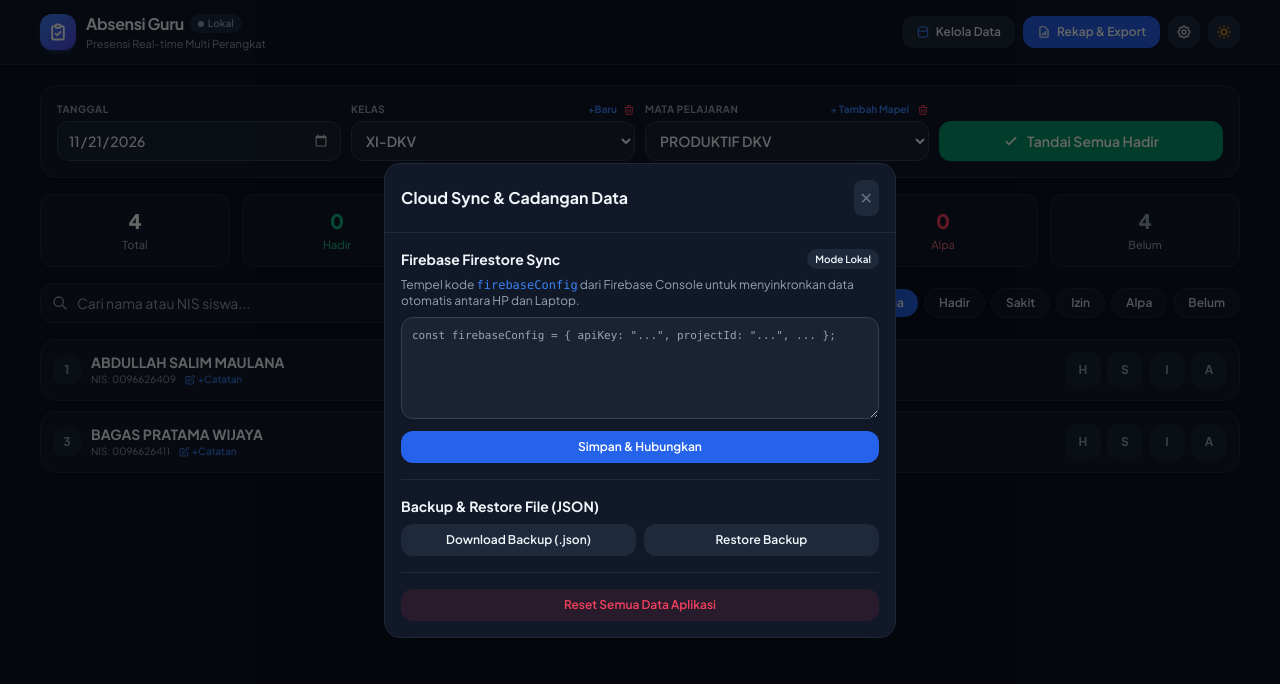
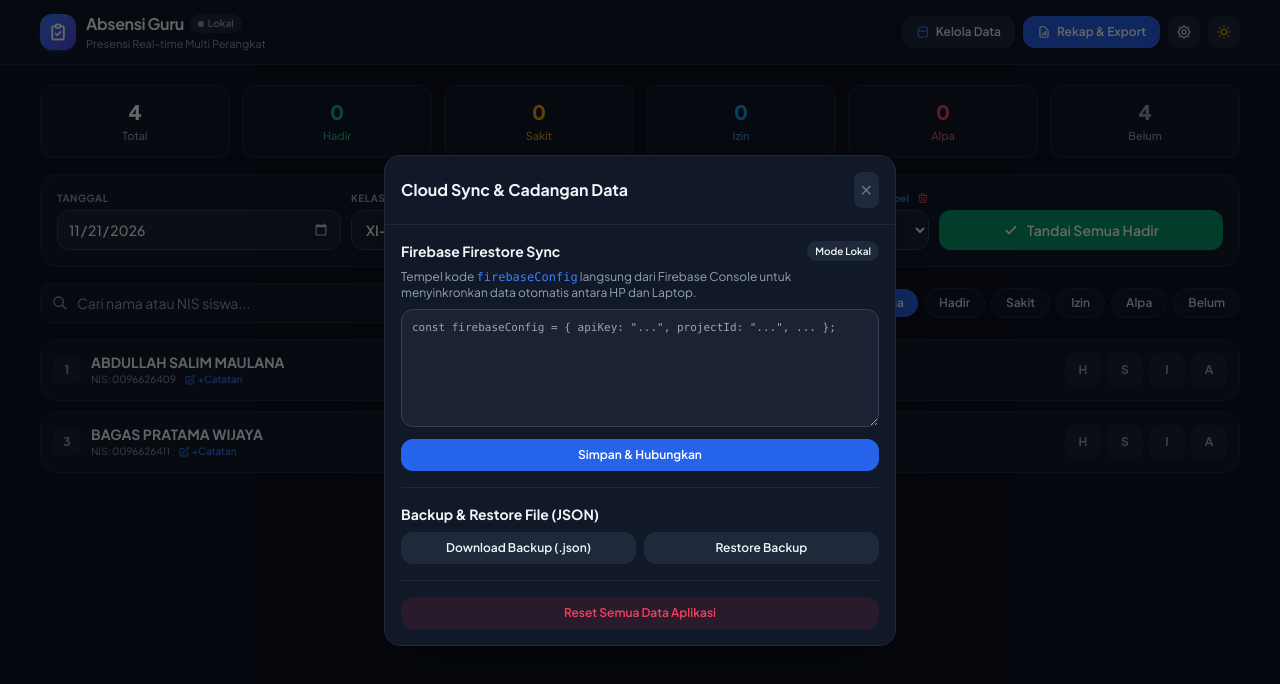
Before and after one commit to Jmldn87/absenjmldn, a plain HTML site: page index.html in a window 1280 px wide. Both pictures are taken after a click on the button "Lokal". Drawn offline with nearby package versions, Linux system fonts and the light colour scheme.

Commit message:
Add files via upload

```diff
--- a/index.html
+++ b/index.html
@@ -86,7 +86,35 @@
   <!-- MAIN CONTAINER (FLUID RESPONSIVE) -->
   <main class="w-full max-w-[1600px] mx-auto px-3 sm:px-6 lg:px-10 pt-3 sm:pt-5 space-y-3 sm:space-y-4">
 
-    <!-- CONTROL CARD (1 ROW ON LARGE DESKTOP, 2 ROWS ON MOBILE) -->
+    <!-- 1. SUMMARY STRIP (PALING DEPAN / ATAS) -->
+    <section class="grid grid-cols-6 gap-1.5 sm:gap-3">
+      <div class="bg-white dark:bg-[#111827] rounded-xl p-2 sm:p-3 border border-slate-200/80 dark:border-slate-800 text-center shadow-2xs">
+        <div id="statTotal" class="text-sm sm:text-xl font-extrabold text-slate-800 dark:text-white leading-tight">0</div>
+        <div class="text-[9px] sm:text-[11px] font-medium text-slate-400 mt-0.5">Total</div>
+      </div>
+      <div class="bg-white dark:bg-[#111827] rounded-xl p-2 sm:p-3 border border-slate-200/80 dark:border-slate-800 text-center shadow-2xs">
+        <div id="statH" class="text-sm sm:text-xl font-extrabold text-emerald-500 leading-tight">0</div>
+        <div class="text-[9px] sm:text-[11px] font-medium text-emerald-600/80 dark:text-emerald-400/80 mt-0.5">Hadir</div>
+      </div>
+      <div class="bg-white dark:bg-[#111827] rounded-xl p-2 sm:p-3 border border-slate-200/80 dark:border-slate-800 text-center shadow-2xs">
+        <div id="statS" class="text-sm sm:text-xl font-extrabold text-amber-500 leading-tight">0</div>
+        <div class="text-[9px] sm:text-[11px] font-medium text-amber-600/80 dark:text-amber-400/80 mt-0.5">Sakit</div>
+      </div>
+      <div class="bg-white dark:bg-[#111827] rounded-xl p-2 sm:p-3 border border-slate-200/80 dark:border-slate-800 text-center shadow-2xs">
+        <div id="statI" class="text-sm sm:text-xl font-extrabold text-sky-500 leading-tight">0</div>
+        <div class="text-[9px] sm:text-[11px] font-medium text-sky-600/80 dark:text-sky-400/80 mt-0.5">Izin</div>
+      </div>
+      <div class="bg-white dark:bg-[#111827] rounded-xl p-2 sm:p-3 border border-slate-200/80 dark:border-slate-800 text-center shadow-2xs">
+        <div id="statA" class="text-sm sm:text-xl font-extrabold text-rose-500 leading-tight">0</div>
+        <div class="text-[9px] sm:text-[11px] font-medium text-rose-600/80 dark:text-rose-400/80 mt-0.5">Alpa</div>
+      </div>
+      <div class="bg-white dark:bg-[#111827] rounded-xl p-2 sm:p-3 border border-slate-200/80 dark:border-slate-800 text-center shadow-2xs">
+        <div id="statBelum" class="text-sm sm:text-xl font-extrabold text-slate-400 leading-tight">0</div>
+        <div class="text-[9px] sm:text-[11px] font-medium text-slate-400 mt-0.5">Belum</div>
+      </div>
+    </section>
+
+    <!-- 2. CONTROL CARD (1 ROW ON LARGE DESKTOP, 2 ROWS ON MOBILE) -->
     <section class="bg-white dark:bg-[#111827] rounded-2xl p-3 sm:p-4 border border-slate-200/80 dark:border-slate-800 shadow-sm">
       <div class="grid grid-cols-2 lg:grid-cols-12 gap-2.5 lg:items-end">
         <!-- Tanggal -->
@@ -133,35 +161,7 @@
       </div>
     </section>
 
-    <!-- SUMMARY STRIP -->
-    <section class="grid grid-cols-6 gap-1.5 sm:gap-3">
-      <div class="bg-white dark:bg-[#111827] rounded-xl p-2 sm:p-3 border border-slate-200/80 dark:border-slate-800 text-center">
-        <div id="statTotal" class="text-sm sm:text-xl font-extrabold text-slate-800 dark:text-white leading-tight">0</div>
-        <div class="text-[9px] sm:text-[11px] font-medium text-slate-400 mt-0.5">Total</div>
-      </div>
-      <div class="bg-white dark:bg-[#111827] rounded-xl p-2 sm:p-3 border border-slate-200/80 dark:border-slate-800 text-center">
-        <div id="statH" class="text-sm sm:text-xl font-extrabold text-emerald-500 leading-tight">0</div>
-        <div class="text-[9px] sm:text-[11px] font-medium text-emerald-600/80 dark:text-emerald-400/80 mt-0.5">Hadir</div>
-      </div>
-      <div class="bg-white dark:bg-[#111827] rounded-xl p-2 sm:p-3 border border-slate-200/80 dark:border-slate-800 text-center">
-        <div id="statS" class="text-sm sm:text-xl font-extrabold text-amber-500 leading-tight">0</div>
-        <div class="text-[9px] sm:text-[11px] font-medium text-amber-600/80 dark:text-amber-400/80 mt-0.5">Sakit</div>
-      </div>
-      <div class="bg-white dark:bg-[#111827] rounded-xl p-2 sm:p-3 border border-slate-200/80 dark:border-slate-800 text-center">
-        <div id="statI" class="text-sm sm:text-xl font-extrabold text-sky-500 leading-tight">0</div>
-        <div class="text-[9px] sm:text-[11px] font-medium text-sky-600/80 dark:text-sky-400/80 mt-0.5">Izin</div>
-      </div>
-      <div class="bg-white dark:bg-[#111827] rounded-xl p-2 sm:p-3 border border-slate-200/80 dark:border-slate-800 text-center">
-        <div id="statA" class="text-sm sm:text-xl font-extrabold text-rose-500 leading-tight">0</div>
-        <div class="text-[9px] sm:text-[11px] font-medium text-rose-600/80 dark:text-rose-400/80 mt-0.5">Alpa</div>
-      </div>
-      <div class="bg-white dark:bg-[#111827] rounded-xl p-2 sm:p-3 border border-slate-200/80 dark:border-slate-800 text-center">
-        <div id="statBelum" class="text-sm sm:text-xl font-extrabold text-slate-400 leading-tight">0</div>
-        <div class="text-[9px] sm:text-[11px] font-medium text-slate-400 mt-0.5">Belum</div>
-      </div>
-    </section>
-
-    <!-- SEARCH & FILTER PILLS (SIDE BY SIDE ON DESKTOP) -->
+    <!-- 3. SEARCH & FILTER PILLS (SIDE BY SIDE ON DESKTOP) -->
     <section class="flex flex-col md:flex-row md:items-center justify-between gap-2.5">
       <div class="relative flex-1">
         <svg class="w-4 h-4 text-slate-400 absolute left-3 top-1/2 -translate-y-1/2" fill="none" stroke="currentColor" viewBox="0 0 24 24"><path stroke-linecap="round" stroke-linejoin="round" stroke-width="2" d="M21 21l-6-6m2-5a7 7 0 11-14 0 7 7 0 0114 0z"></path></svg>
@@ -178,7 +178,7 @@
       </div>
     </section>
 
-    <!-- STUDENT ATTENDANCE LIST (1 COL MOBILE, 2 COLS DESKTOP) -->
+    <!-- 4. STUDENT ATTENDANCE LIST (1 COL MOBILE, 2 COLS DESKTOP) -->
     <section id="studentListContainer" class="grid grid-cols-1 lg:grid-cols-2 gap-2.5">
       <!-- Rendered dynamically by JS -->
     </section>
@@ -321,8 +321,8 @@
             <span class="font-bold text-sm">Firebase Firestore Sync</span>
             <span id="settingsCloudStatus" class="px-2 py-0.5 rounded-full text-[10px] font-semibold bg-slate-200 dark:bg-slate-800">Mode Lokal</span>
           </div>
-          <p class="text-slate-500 dark:text-slate-400">Tempel kode <code class="text-blue-500">firebaseConfig</code> dari Firebase Console untuk menyinkronkan data otomatis antara HP dan Laptop.</p>
-          <textarea id="firebaseConfigInput" rows="5" placeholder='const firebaseConfig = { apiKey: "...", projectId: "...", ... };' class="w-full p-2.5 rounded-xl bg-slate-50 dark:bg-[#1a2234] border border-slate-200 dark:border-slate-700 font-mono text-[11px] focus:outline-none focus:ring-2 focus:ring-blue-500"></textarea>
+          <p class="text-slate-500 dark:text-slate-400">Tempel kode <code class="text-blue-500">firebaseConfig</code> langsung dari Firebase Console untuk menyinkronkan data otomatis antara HP dan Laptop.</p>
+          <textarea id="firebaseConfigInput" rows="6" placeholder='const firebaseConfig = { apiKey: "...", projectId: "...", ... };' class="w-full p-2.5 rounded-xl bg-slate-50 dark:bg-[#1a2234] border border-slate-200 dark:border-slate-700 font-mono text-[11px] focus:outline-none focus:ring-2 focus:ring-blue-500"></textarea>
           <div class="flex flex-wrap gap-2">
             <button onclick="saveAndConnectFirebase()" class="flex-1 py-2 px-3 rounded-xl bg-blue-600 hover:bg-blue-700 text-white font-semibold">Simpan & Hubungkan</button>
             <button onclick="pushLocalToCloud()" id="btnPushCloud" class="hidden py-2 px-3 rounded-xl bg-emerald-600 hover:bg-emerald-700 text-white font-semibold">Push Lokal ke Cloud</button>
@@ -460,12 +460,14 @@
       }
     }
 
+    // PARSER YANG SUDAH DIPERBAIKI (AMAN UNTUK URL & APPID)
     function parseFirebaseConfig(rawText) {
       let cleaned = rawText.trim();
       const match = cleaned.match(/\{[\s\S]*\}/);
       if (!match) throw new Error("Format objek { ... } tidak ditemukan.");
       cleaned = match[0];
-      cleaned = cleaned.replace(/(['"])?([a-zA-Z0-9_]+)(['"])?\s*:/g, '"$2":');
+      // Hanya memberi tanda kutip pada nama properti di awal baris / setelah koma
+      cleaned = cleaned.replace(/([{,]\s*)([a-zA-Z0-9_]+)\s*:/g, '$1"$2":');
       cleaned = cleaned.replace(/'/g, '"');
       cleaned = cleaned.replace(/,\s*}/g, '}');
       return JSON.parse(cleaned);
```
